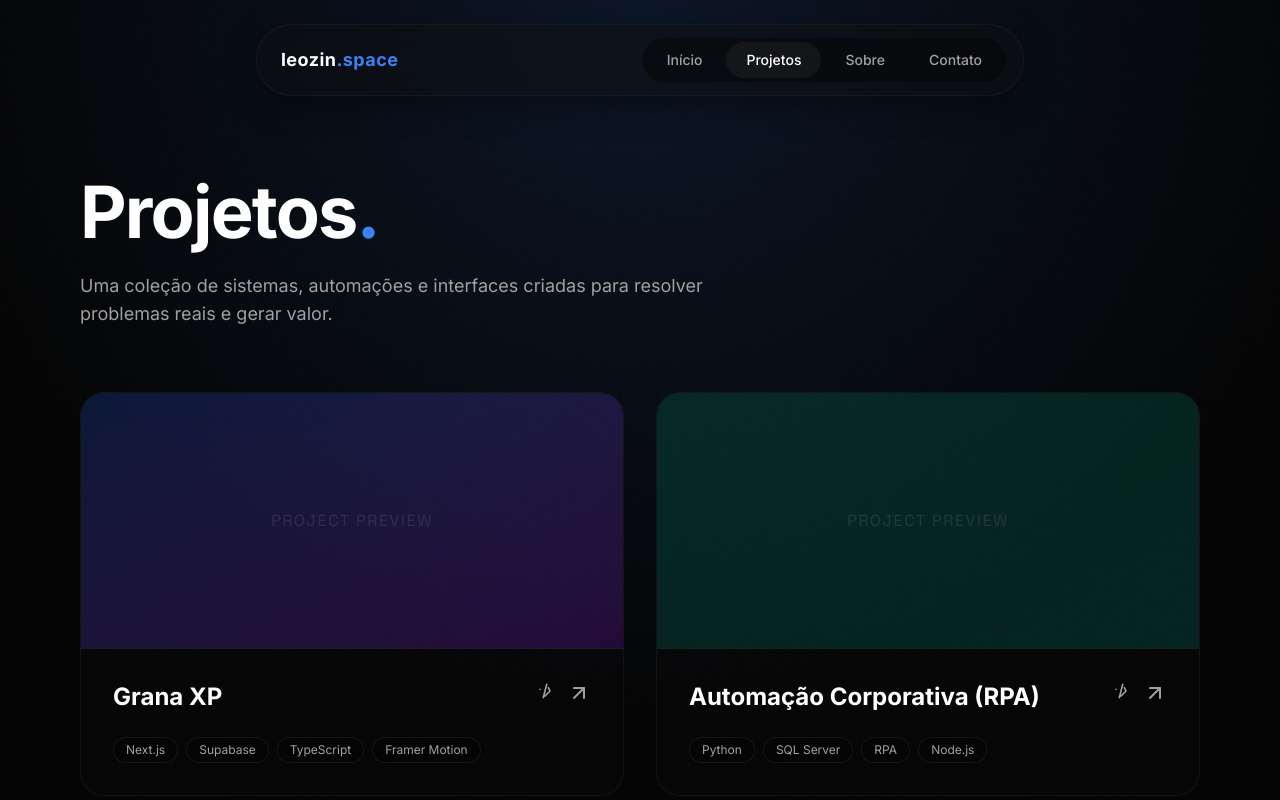
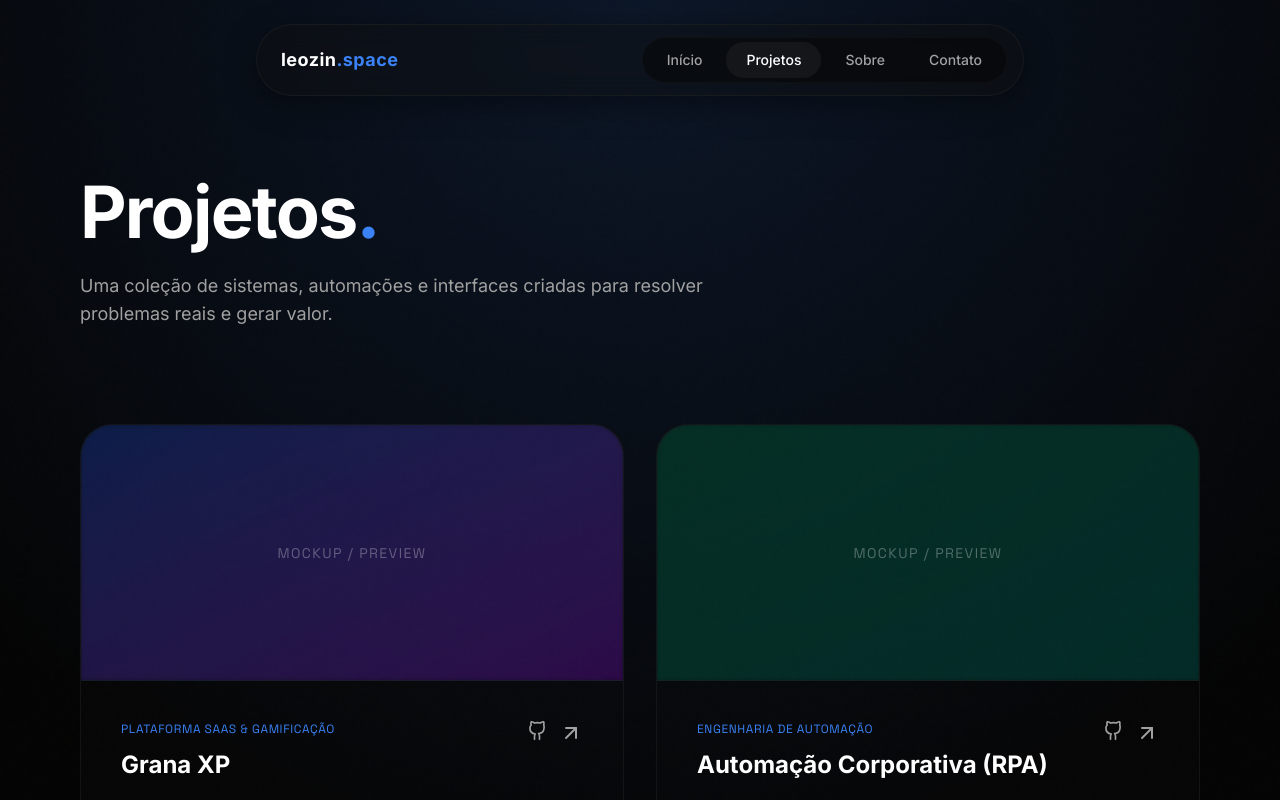
Before and after one commit to leozinwf/Portfolio, a Next.js app: page /projects in a window 1280 px wide. Shown: the top 800 px of the page. Built offline with nearby package versions, Linux system fonts and the light colour scheme.

Commit message:
fix: atualiza interface da pagina de projetos para nova estrutura de dados

```diff
--- a/src/app/projects/page.tsx
+++ b/src/app/projects/page.tsx
@@ -1,22 +1,23 @@
 "use client";
 
 import { motion } from "framer-motion";
-export const GithubIcon = ({ className }: { className?: string }) => (
-  <svg className={className} fill="none" stroke="currentColor" viewBox="0 0 24 24">
-    <path strokeLinecap="round" strokeLinejoin="round" strokeWidth={2} d="M10 20l4-16m2 4l2 4-6 6M6 10h.01M6 10h.01M6 10h.01M6 10h.01M6 10h.01M6 10h.01M6 10h.01M6 10h.01M6 10h.01" />
-  </svg>
-);
+import { GithubIcon } from "@/components/sections/FeaturedProjects";
 import { ArrowUpRight } from "lucide-react";
 import { featuredProjects } from "@/data/projects";
 
+const cinematicEasing: [number, number, number, number] = [0.16, 1, 0.3, 1];
+
 export default function ProjectsPage() {
   return (
-    <div className="pt-32 pb-20">
+    <div className="pt-32 pb-20 min-h-screen">
       <div className="max-w-6xl mx-auto px-4">
+
+        {/* Cabeçalho */}
         <motion.div
-          initial={{ opacity: 0, y: 20 }}
-          animate={{ opacity: 1, y: 0 }}
-          className="mb-16"
+          initial={{ opacity: 0, y: 30, filter: "blur(8px)" }}
+          animate={{ opacity: 1, y: 0, filter: "blur(0px)" }}
+          transition={{ duration: 1.2, ease: cinematicEasing }}
+          className="mb-16 md:mb-24"
         >
           <h1 className="text-5xl md:text-7xl font-bold text-white mb-6 tracking-tight">
             Projetos<span className="text-accent-blue">.</span>
@@ -26,30 +27,44 @@ export default function ProjectsPage() {
           </p>
         </motion.div>
 
+        {/* Grid de Projetos */}
         <div className="grid grid-cols-1 md:grid-cols-2 gap-8">
           {featuredProjects.map((project, index) => (
             <motion.div
               key={project.id}
-              initial={{ opacity: 0, y: 20 }}
-              animate={{ opacity: 1, y: 0 }}
-              transition={{ delay: index * 0.1 }}
-              className="group bg-surface/20 border border-border/50 rounded-3xl overflow-hidden hover:border-accent-blue/40 transition-colors"
+              initial={{ opacity: 0, y: 30, filter: "blur(8px)" }}
+              animate={{ opacity: 1, y: 0, filter: "blur(0px)" }}
+              transition={{ delay: index * 0.1, duration: 1.2, ease: cinematicEasing }}
+              className="group bg-surface/20 border border-border/50 rounded-[32px] overflow-hidden hover:border-accent-blue/40 transition-colors flex flex-col"
             >
-              <div className={`h-64 bg-gradient-to-br ${project.color} flex items-center justify-center border-b border-border/50`}>
-                <span className="text-white/10 font-mono tracking-widest uppercase">Project Preview</span>
+              {/* Mockup Area */}
+              <div className={`h-64 bg-gradient-to-br ${project.color} flex items-center justify-center border-b border-border/50 relative overflow-hidden`}>
+                <div className="absolute inset-0 bg-background/20 backdrop-blur-[2px]"></div>
+                <span className="text-white/30 font-mono tracking-widest uppercase text-sm relative z-10">Mockup / Preview</span>
               </div>
-              <div className="p-8">
-                <div className="flex justify-between items-start mb-4">
-                  <h3 className="text-2xl font-bold text-white">{project.title}</h3>
+
+              {/* Conteúdo */}
+              <div className="p-8 md:p-10 flex flex-col flex-grow">
+                <div className="flex justify-between items-start mb-6">
+                  <div>
+                    <span className="text-xs font-mono text-accent-blue mb-3 block uppercase tracking-wider">{project.type}</span>
+                    <h3 className="text-2xl font-bold text-white">{project.title}</h3>
+                  </div>
                   <div className="flex gap-3 text-neutral-400">
                     <a href={project.github} className="hover:text-white transition-colors"><GithubIcon className="w-5 h-5" /></a>
                     <a href={project.link} className="hover:text-white transition-colors"><ArrowUpRight className="w-6 h-6" /></a>
                   </div>
                 </div>
-                <p className="text-neutral-400 mb-6 leading-relaxed">{project.description}</p>
-                <div className="flex flex-wrap gap-2">
+
+                {/* Usando a 'solution' no lugar da antiga 'description' */}
+                <p className="text-neutral-400 mb-8 leading-relaxed flex-grow">
+                  {project.solution}
+                </p>
+
+                {/* Stack */}
+                <div className="flex flex-wrap gap-2 mt-auto pt-6 border-t border-border/40">
                   {project.stack.map(tech => (
-                    <span key={tech} className="px-3 py-1 text-xs rounded-full bg-background border border-border/60 text-neutral-400">
+                    <span key={tech} className="px-3 py-1 text-xs font-medium rounded-full bg-background border border-border/60 text-neutral-400">
                       {tech}
                     </span>
                   ))}
@@ -58,6 +73,7 @@ export default function ProjectsPage() {
             </motion.div>
           ))}
         </div>
+
       </div>
     </div>
   );
```
